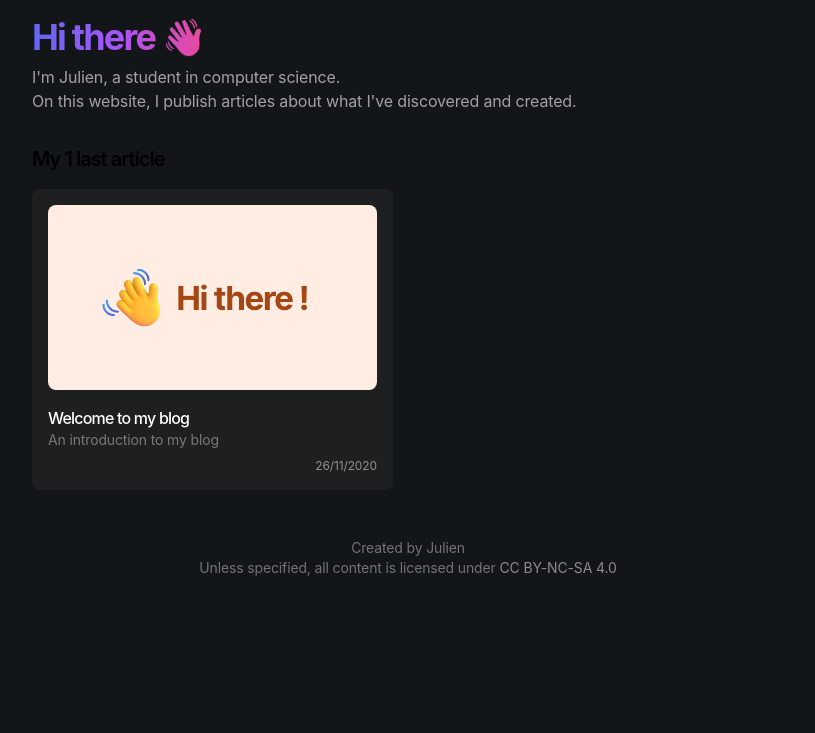
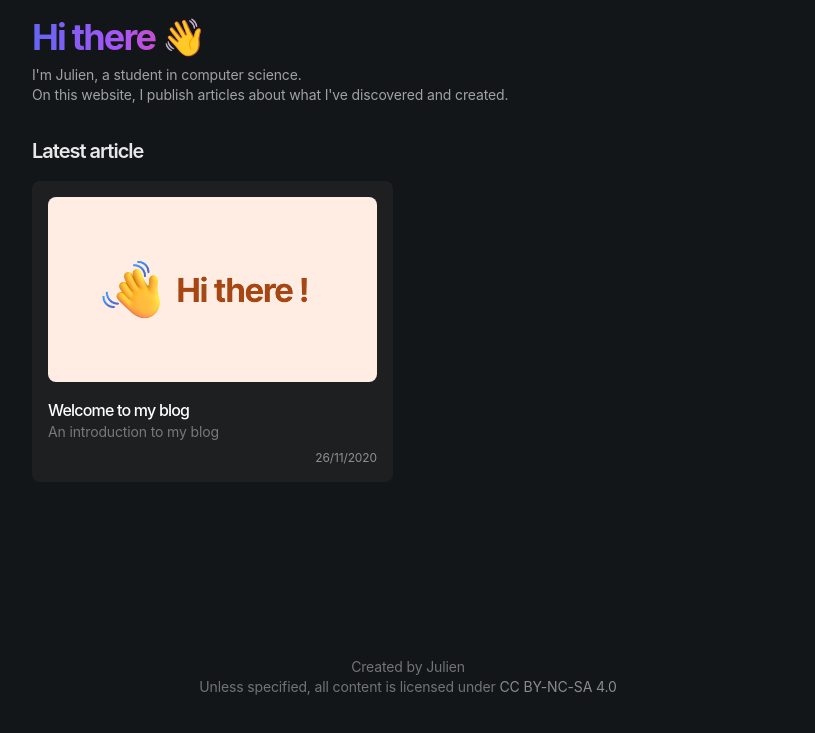
Before and after one commit to julien040/blog, an Astro site: page / in a window 1280 px wide. Shown: the part 67-800 px from the top of the page, without its empty margins (232-1047 px from the left). Built offline with nearby package versions, Linux system fonts and the light colour scheme; Astro itself is replaced by a stand-in of ours; a web font is replaced by a local one.

Commit message:
Small design changes | HTML tree changes | Set page to full height

```diff
--- a/src/layouts/Global.astro
+++ b/src/layouts/Global.astro
@@ -26,7 +26,7 @@ const { title, description, schema } = Astro.props;
       )
     }
   </head>
-  <body class="p-6">
+  <body class="p-6 mx-auto min-h-screen">
     <style is:global>
       /* inter-regular - latin */
       @font-face {
@@ -84,8 +84,11 @@ const { title, description, schema } = Astro.props;
         background-color: var(--bg-color);
       }
       body {
-        margin: auto;
         max-width: 800px;
+      }
+
+      main {
+        min-height: 74vh;
       }
 
       h1,
@@ -96,7 +99,6 @@ const { title, description, schema } = Astro.props;
       h6 {
         font-family: "Inter", sans-serif;
         font-weight: 600;
-
         letter-spacing: -0.05em;
         transition: font-size 0.3s;
       }
@@ -132,7 +134,9 @@ const { title, description, schema } = Astro.props;
       />
     </noscript>
     <NavBar />
-    <slot />
+    <main>
+      <slot />
+    </main>
     <footer class="pb-2 pt-12 text-center">
       <p class="text-white/40 text-sm">
         Created by Julien
--- a/src/pages/articles/index.astro
+++ b/src/pages/articles/index.astro
@@ -29,7 +29,6 @@ const sortedArticle = articles
   title="Julien"
   description="I'm Julien. I occasionnaly publish articles about programming and tech."
 >
-  <main>
   <h2 class="text-base md:text-xl mb-4 max-w-fit">My last articles</h2>
   <div class="flex flex-wrap gap-3">
     {
@@ -43,9 +42,7 @@ const sortedArticle = articles
             class="w-full object-cover rounded-md aspect-video mb-4"
           />
           <div>
-              <h2 class="font-medium text-sm  md:text-base ">
-                {article.title}
-              </h2>
+            <h2 class="font-medium text-sm  md:text-base ">{article.title}</h2>
             <p class="text-sm text-white/40">{article.description}</p>
             <p class="text-white/50 mt-3 text-right">
               {dayjs(article.date, "YYYY-MM-DD")
@@ -57,7 +54,6 @@ const sortedArticle = articles
       ))
     }
   </div>
-  </main>
 </Layout>
 
 <style>
--- a/src/pages/index.astro
+++ b/src/pages/index.astro
@@ -34,10 +34,11 @@ const sortedArticle = articles
     <h1
       class="max-w-fit lg:text-4xl md:text-3xl text-2xl font-bold bg-gradient-to-r from-indigo-500 via-purple-500 to-pink-500 bg-clip-text text-transparent"
     >
-      Hi there <span class="lg:text-4xl md:text-3xl text-2xl font-bold">👋</span
+      Hi there <span
+        class="lg:text-4xl md:text-3xl text-2xl font-bold text-black">👋</span
       >
     </h1>
-    <p class="text-md mt-2 text-white/60">
+    <p class="text-md mt-2 text-white/60 text-sm">
       I'm Julien, a student in computer science. <br />
       On this website, I publish articles about what I've discovered and created.
       <!--  <p class="text-neutral-400 text-sm md:text-[15px] mt-2 mb-2">
@@ -49,8 +50,8 @@ const sortedArticle = articles
     </p>
   </div>
 
-  <h2 class="text-base md:text-xl mt-8 mb-4">
-    My {sortedArticle.length} last article{sortedArticle.length > 1 ? "s" : ""}
+  <h2 class="text-base md:text-xl mt-8 mb-4 text-white/90">
+    {sortedArticle.length > 1 ? "Latest articles" : "Latest article"}
   </h2>
   <div class="flex flex-wrap gap-3">
     {
--- a/src/pages/portfolio/index.astro
+++ b/src/pages/portfolio/index.astro
@@ -18,7 +18,6 @@ projects.sort((a, b) => {
   title="Julien"
   description="I'm Julien. I occasionnaly publish articles about programming and tech."
 >
-  <main>
   <h1
     class="text-xl md:text-2xl bg-gradient-to-r from-indigo-500 via-purple-500 to-pink-500 bg-clip-text text-transparent"
   >
@@ -35,9 +34,7 @@ projects.sort((a, b) => {
         "DD/MM/YYYY"
       );
       const ended = project.frontmatter.finished
-          ? dayjs(project.frontmatter.finished, "DD-MM-YYYY").format(
-              "DD/MM/YYYY"
-            )
+        ? dayjs(project.frontmatter.finished, "DD-MM-YYYY").format("DD/MM/YYYY")
         : "?";
       const dateString = `${started} - ${ended}`;
       return (
@@ -68,7 +65,6 @@ projects.sort((a, b) => {
       );
     })
   }
-  </main>
 </Layout>
 
 <style>
```
Lines whose indentation alone changed are shown as unchanged.
